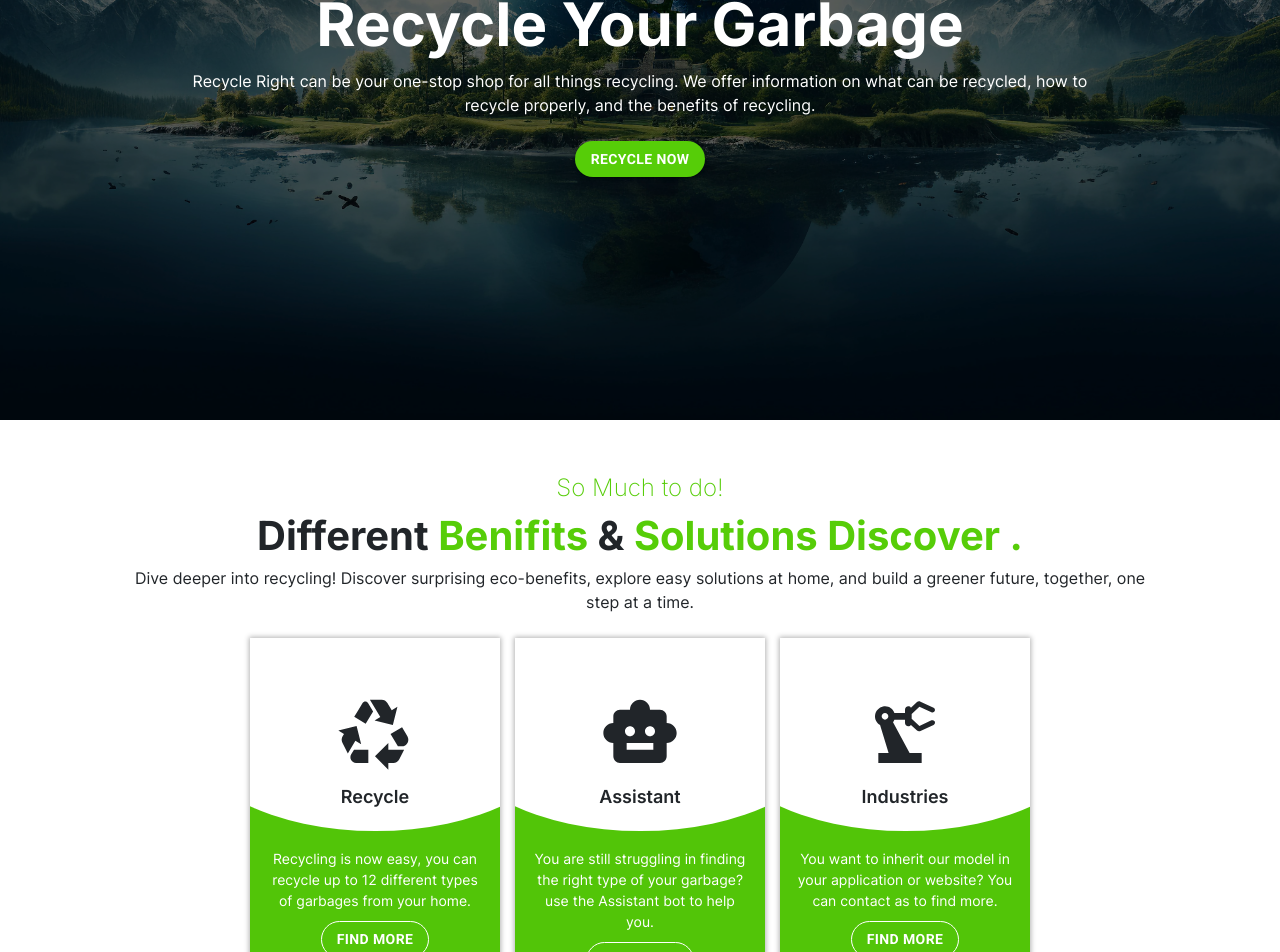
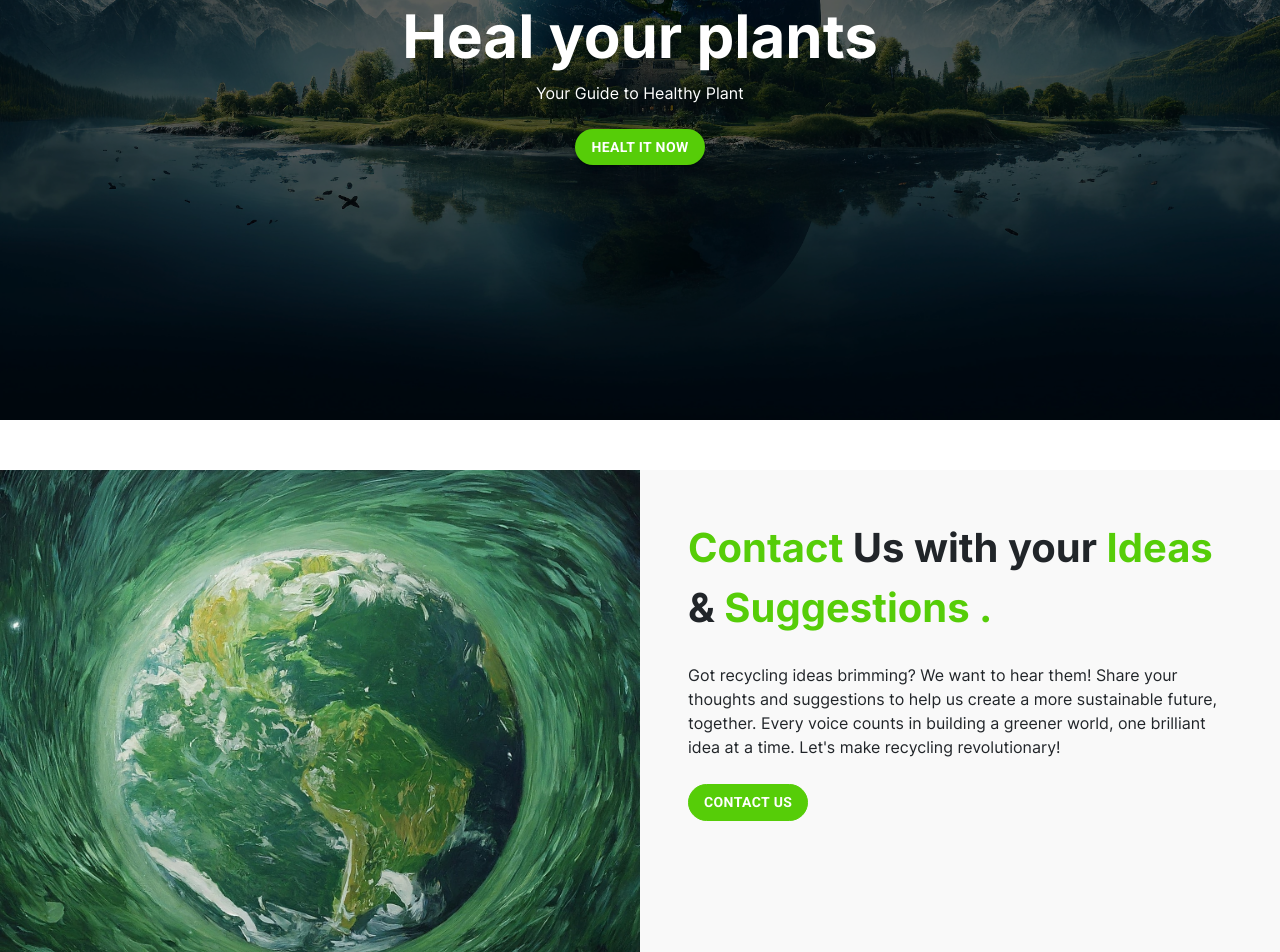
Before and after one commit to tahiro20-coder/growth_website, a Next.js app: page / in a window 1280 px wide. Shown: the part 400-1352 px from the top of the page. Built offline with nearby package versions, Linux system fonts and the light colour scheme.

Commit message:
coupled with model

```diff
--- a/app/page.js
+++ b/app/page.js
@@ -43,38 +43,20 @@ function Home() {
        <div className="z-10 text-center d-flex flex-column justify-content-center align-items-center">
         <span style={{color:"var(--main)",fontWeight:"200",fontSize:"24px"}}> {t("Save The World")} </span>
             <div className='intro-title text-center'>
-                <span style={{color:"white"}}>  {t("Recycle Your Garbage")}  </span>
+                <span style={{color:"white"}}>  {t("Heal your plants")}  </span>
             </div>
             <div className='w-75 text-center mb-4' style={{color:"white"}}>
-             {t("Recycle Right can be your one-stop shop for all things recycling. We offer information on what can be recycled, how to recycle properly, and the benefits of recycling.")}
+             {t("Your Guide to Healthy Plant")}
 
             </div>
 
             <Link rel="prefetch"  href='/Recycle' >
-                <Button variant='contained' className='intro-button'> {t("Recycle Now")} </Button>
+                <Button variant='contained' className='intro-button'> {t("Healt it Now")} </Button>
             </Link>
             </div>
         </Container>
 
-        <Container  className='d-flex flex-column justify-content-center align-items-center six-page text-center'>
-        <span style={{color:"var(--main)",fontWeight:"200",fontSize:"24px"}}> {t("So Much to do!")} </span>
-            <div className='second-title text-center' style={{fontSize:"40px"}}>
-                <span> {t("Different")}  <span style={{color:"var(--main)"}}>  {t("Benifits")}   </span>  {t("&")}
-                <span style={{color:"var(--main)"}}>  {t("Solutions")} </span>
-                 <span style={{color:"var(--main)"}}>  {t("To Discover")} .</span></span>
-            </div>
-            <div>
-             {t("Dive deeper into recycling! Discover surprising eco-benefits, explore easy solutions at home, and build a greener future, together, one step at a time.")}
 
-            </div>
-            <div className='d-flex flex-row flex-wrap justify-content-center align-items-center h-100 w-100 mt-4' style={{gap:'15px'}}>
-                <CardShow title= {t('Recycle')} text= {t('Recycling is now easy, you can recycle up to 12 different types of garbages from your home.')} link={"/Recycle"} icon={<RecyclingIcon style={{fontSize:"80px"}}></RecyclingIcon>}/>
-                <CardShow title= {t('Assistant')} text= {t('You are still struggling in finding the right type of your garbage? use the Assistant bot to help you.')} link={"/Assistant"} icon={<SmartToyIcon style={{fontSize:"80px"}}></SmartToyIcon>}/>
-                <CardShow title= {t('Industries')} text= {t('You want to inherit our model in your application or website? You can contact as to find more.')} link={"/Industries"} icon={<PrecisionManufacturingIcon style={{fontSize:"80px"}}></PrecisionManufacturingIcon>}/>
-                <CardShow title= {t('Contact')} text= {t('If you have any questions or suggestions, you can talk to our team for a fast replying service.')} link={"/Contact"} icon={<GroupsIcon style={{fontSize:"80px"}}></GroupsIcon>}/>
-            </div>
-
-        </Container>
 
         <Container fluid="x" className='d-flex flex-row page-three'>
             <Image src={plnt} alt=""  className='img-left' width={400} height={400}/>
@@ -117,14 +99,7 @@ function Home() {
         </Container>
 
 
-        <Container>
-        <div className='second-title text-end'>
-                        <span> {t("What Can you")}  <span style={{color:"var(--main)"}}>
-                         {t("Classify")}
-                         </span></span>
-                    </div>
-            <TabsHolder></TabsHolder>
-        </Container>
+
 
 
         <Container className='d-flex flex-column justify-content-center align-items-center'style={{gap:"15px"}}>
@@ -154,12 +129,12 @@ function Home() {
       <div className="absolute inset-0 bg-black/60 shadow-overlay z-0"></div>
 
       <div className="z-10 text-center d-flex flex-column justify-content-center align-items-center">
-        <span style={{color:"var(--main)",fontWeight:"200",fontSize:"24px"}}> {t('Our Recycling Model')}</span>
+        <span style={{color:"var(--main)",fontWeight:"200",fontSize:"24px"}}> {t('Our Diagnosis Model')}</span>
             <div className='intro-title text-center'>
                 <span style={{color:"white"}}> {t("We've Reached a Good Point")}  </span>
             </div>
             <div className='w-75 text-center mb-4' style={{color:"white"}}>
-             {t("We've reached a tipping point in recycling!  Our innovative model, trained on a massive dataset of over 2,000 images, boasts an impressive 95% accuracy in identifying recyclable materials. But speed is key – and our model delivers lightning-fast results, empowering you to make informed recycling decisions in seconds.")}
+             {t("We've reached a tipping point in Diagnosis!  Our innovative model, trained on a massive dataset of over 2,000 images, boasts an impressive 94% accuracy in identifying recyclable materials. But speed is key – and our model delivers lightning-fast results, empowering you to make informed recycling decisions in seconds.")}
 
             </div>
             </div>
```
Also changed, not shown: app/Images/logo/logo.png, 1 other file (tests, documents, lock files or other folders).
